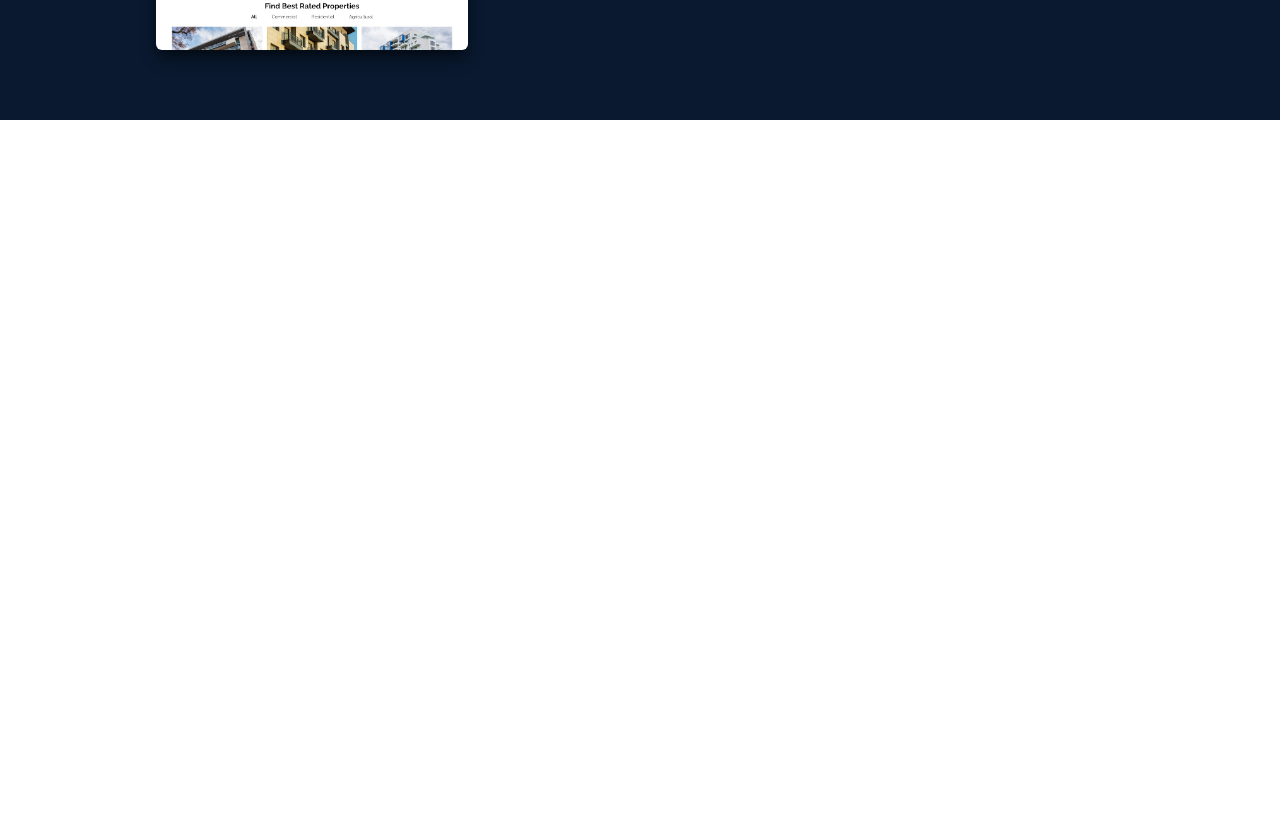
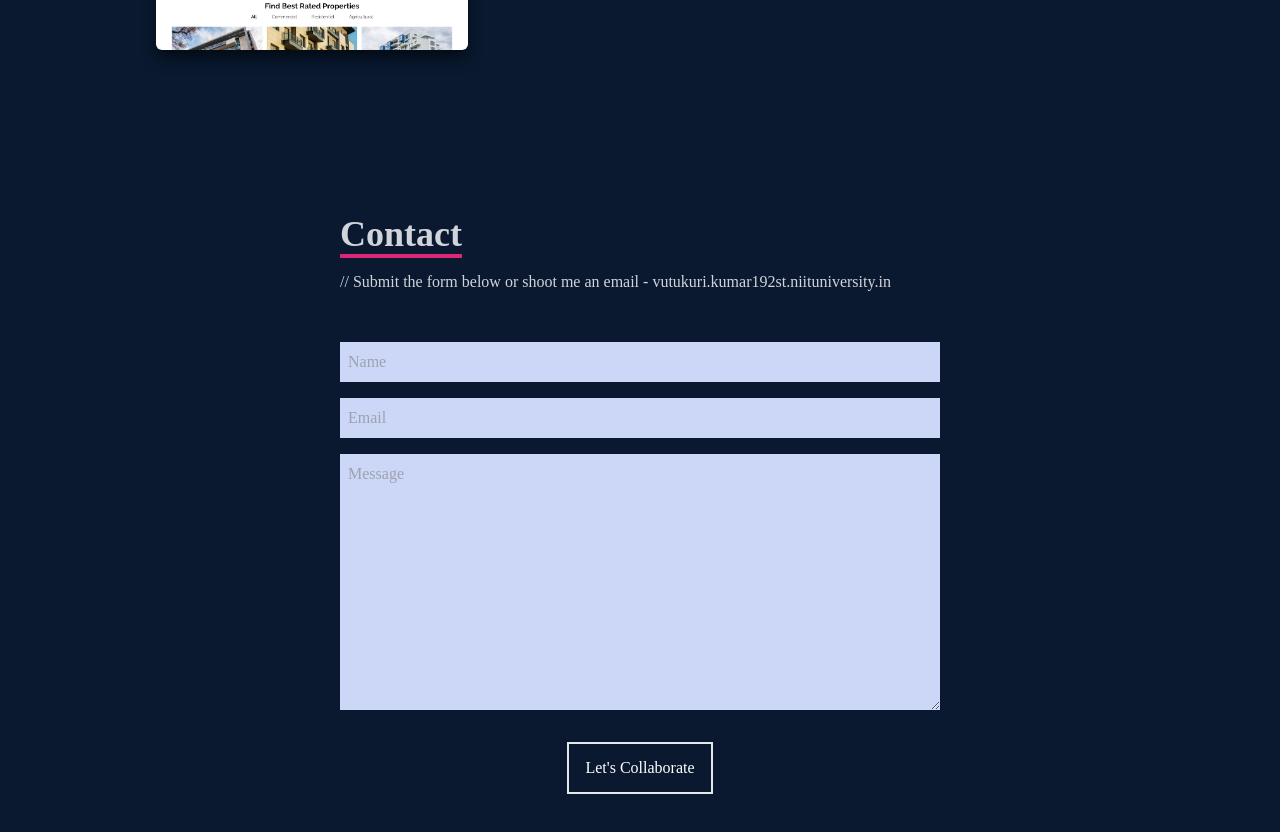
Before and after one commit to VKwamboka/CurrentPortfolio, a React (Create React App) app in the folder client/: page / in a window 1280 px wide. Shown: the part 3080-3912 px from the top of the page. Before the commit the page ends 3200 px from the top, so only its background shows below. Built offline with nearby package versions, Linux system fonts and the light colour scheme.

Commit message:
added contact

```diff
--- a/client/src/App.js
+++ b/client/src/App.js
@@ -11,6 +11,7 @@
 import About from "./components/About";
 import Skills from "./components/Skills";
 import Work from "./components/Work";
+import Contact from "./components/Contact";
 
 function App() {
   return(
@@ -21,6 +22,7 @@
   <About/>
   <Skills/>
   <Work/>
+  <Contact/>
 </Router>
   </div>
   )
--- /dev/null
+++ b/client/src/components/Contact.jsx
@@ -0,0 +1,20 @@
+import React from 'react'
+
+const Contact = () => {
+  return (
+    <div name='contact' className='w-full h-screen bg-[#0a192f] flex justify-center items-center p-4'>
+        <form method='POST' action="https://getform.io/f/326bfb8a-650e-48e1-9daa-e401da9581b4" className='flex flex-col max-w-[600px] w-full'>
+            <div className='pb-8'>
+                <p className='text-4xl font-bold inline border-b-4 border-pink-600 text-gray-300'>Contact</p>
+                <p className='text-gray-300 py-4'>// Submit the form below or shoot me an email - vutukuri.kumar192st.niituniversity.in</p>
+            </div>
+            <input className='bg-[#ccd6f6] p-2' type="text" placeholder='Name' name='name' />
+            <input className='my-4 p-2 bg-[#ccd6f6]' type="email" placeholder='Email' name='email' />
+            <textarea className='bg-[#ccd6f6] p-2' name="message" rows="10" placeholder='Message'></textarea>
+            <button className='text-white border-2 hover:bg-pink-600 hover:border-pink-600 px-4 py-3 my-8 mx-auto flex items-center'>Let's Collaborate</button>
+        </form>
+    </div>
+  )
+}
+
+export default Contact
```
